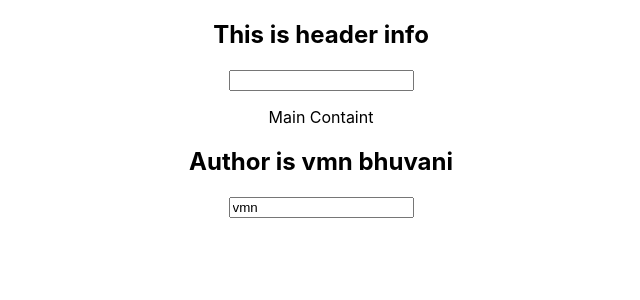
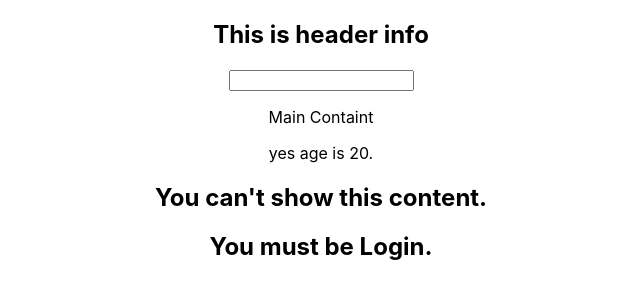
Before and after one commit to vmnbhuvani7/Avatar-App-React, a React (Create React App) app in the folder first-app/: page / in a window 1280 px wide. Shown: the top 300 px of the page, without its empty margins (319-959 px from the left). Built offline with nearby package versions, Linux system fonts and the light colour scheme.

Commit message:
7. conditional

```diff
--- a/first-app/src/components/footer.js
+++ b/first-app/src/components/footer.js
@@ -8,7 +8,9 @@ class  Footer extends Component{
 
     //state in class
     state = {
-        name : 'vmn'
+        name : 'vmn',
+        age: 20,
+        isLogin: false
     }
     changed = evt => {              //Using arrow
         this.setState({name : evt.target.value});
@@ -27,8 +29,19 @@ class  Footer extends Component{
     render(){
         return (
             <div>
-                <h2 onClick={this.props.myAlert}>Author is {this.props.author}</h2>
-                <input value={this.state.name} onChange={this.changed} type="text" />
+                { this.state.age === 20 ? "yes age is 20." : "age is not 20." }
+                { this.state.isLogin ? (
+                    <div>
+                        <h2 onClick={this.props.myAlert}>Author is {this.props.author}</h2>
+                        <input value={this.state.name} onChange={this.changed} type="text" />
+                    </div>
+                    ) : (
+                        <React.Fragment>
+                            <h2>You can't show this content.</h2>
+                            <h2>You must be Login.</h2>
+                        </React.Fragment>
+                    ) }
+
             </div>
         )
     }
```
